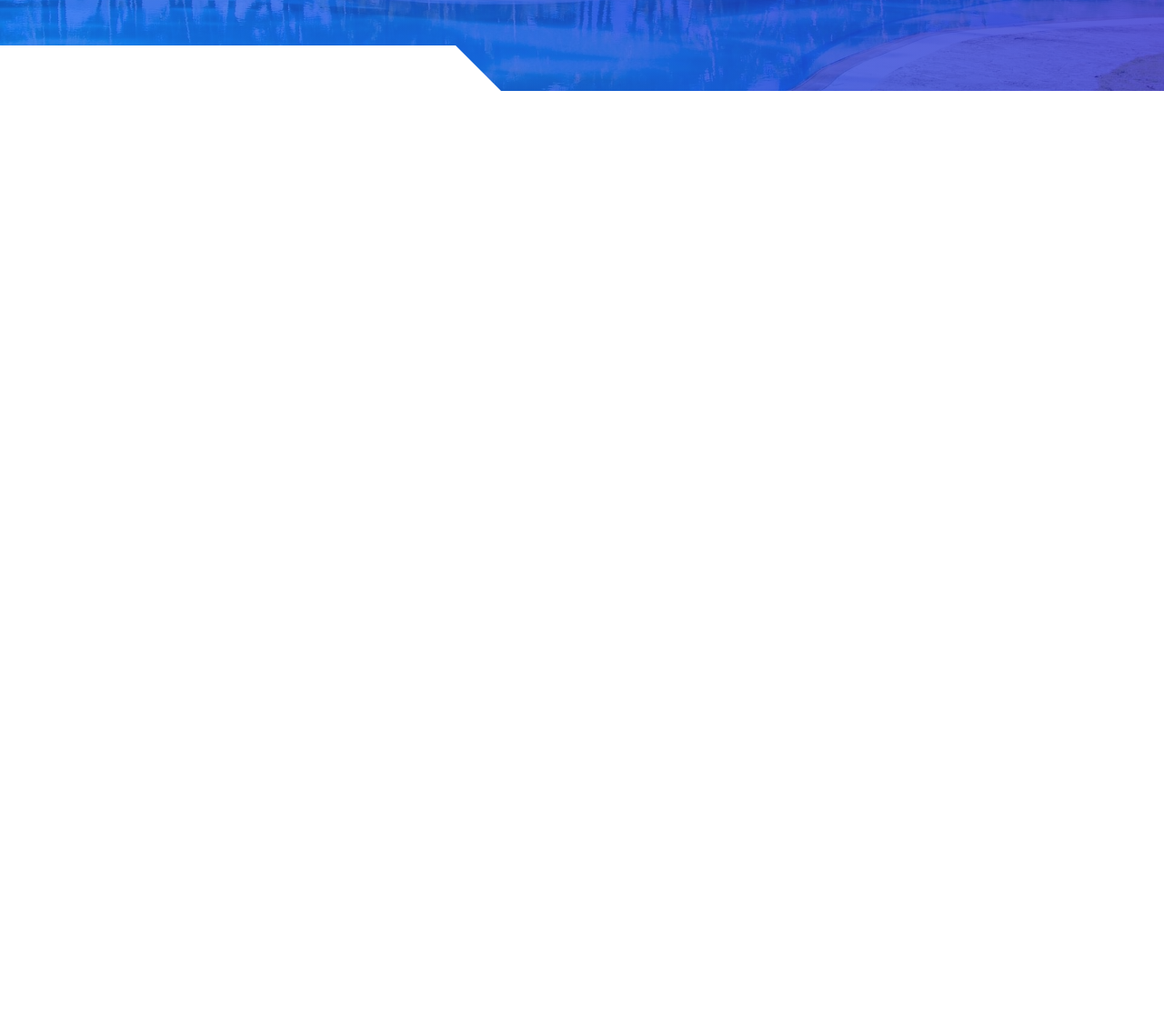
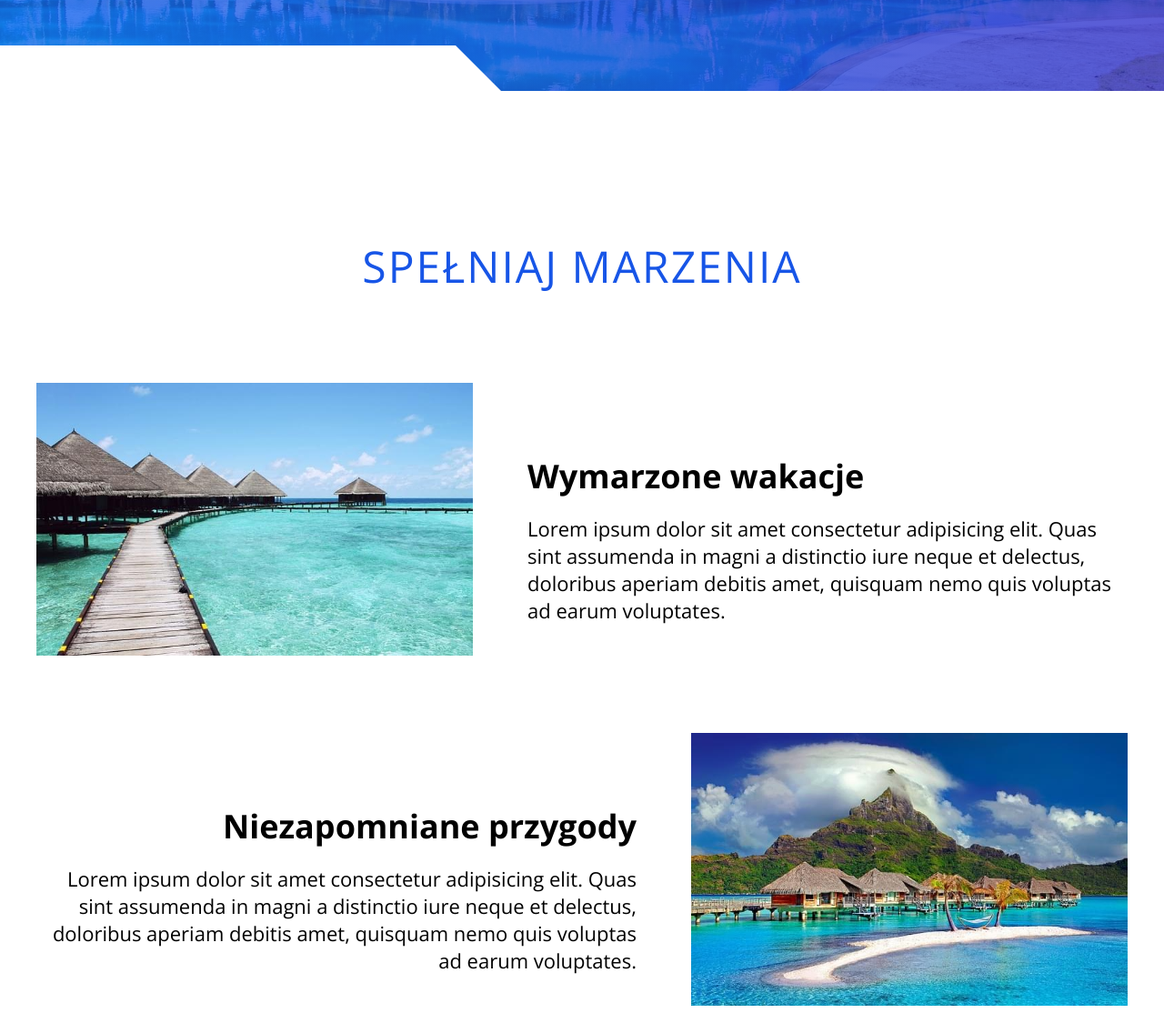
Before and after one commit to ITHusarz/Tropical, a website: page index.html in a window 1280 px wide. Shown: the part 500-1614 px from the top of the page at 91% size. Before the commit the page ends 800 px from the top, so only its background shows below. Drawn offline with nearby package versions, Linux system fonts and the light colour scheme.

Commit message:
dreams section

```diff
--- a/index.html
+++ b/index.html
@@ -41,6 +41,33 @@
         <div class="white-block white-block-left"></div>
     </header>
 
+    <main class="main">
+        <section class="dreams section-padding section white-section">
+
+            <div class="wrapper">
+                <h2 class="section-heading">Spełniaj marzenia</h2>
+
+                <div class="dreams__box">
+                    <div class="dreams__box-img">
+                        <img src="/dist/img/paradise-598201_640.jpg" alt="Domki nad oceanem" class="dreams__img">
+                    </div>
+                    <div class="dreams__box-text">
+                        <h3 class="dreams__title">Wymarzone wakacje</h3>
+                        <p class="dreams__text">Lorem ipsum dolor sit amet consectetur adipisicing elit. Quas sint assumenda in magni a distinctio iure neque et delectus, doloribus aperiam debitis amet, quisquam nemo quis voluptas ad earum voluptates.</p>
+                    </div>
+                </div>
+                <div class="dreams__box">
+                    <div class="dreams__box-img dreams__box-img--right">
+                        <img src="/dist/img/bora-bora-3023437_640.jpg" alt="Domki nad oceanem na tel góry" class="dreams__img">
+                    </div>
+                    <div class="dreams__box-text dreams__box-text--right">
+                        <h3 class="dreams__title">Niezapomniane przygody</h3>
+                        <p class="dreams__text">Lorem ipsum dolor sit amet consectetur adipisicing elit. Quas sint assumenda in magni a distinctio iure neque et delectus, doloribus aperiam debitis amet, quisquam nemo quis voluptas ad earum voluptates.</p>
+                    </div>
+                </div>
+            </div>
+        </section>
+    </main>
 
 
     <script src="/dist/js/script.min.js"></script>
--- a/src/sass/_components.scss
+++ b/src/sass/_components.scss
@@ -50,3 +50,35 @@
         transform-origin: left;
     }
 }
+
+.section-heading {
+    position: relative;
+    margin-bottom: 2em;
+    font-size: 3rem;
+    font-weight: 300;
+    text-transform: uppercase;
+    text-align: center;
+    color: $main-color;
+    letter-spacing: 2px;
+}
+
+.section-padding {
+    padding: 6em 2em;
+}
+
+@media (min-width: 768px) {
+    .section-heading {
+        font-size: 3rem;
+    }
+    .section-padding {
+        padding: 8em 2em;
+    }
+}
+@media (min-width: 992px) {
+    .section-heading {
+        font-size: 4.8rem;
+    }
+    .section-padding {
+        padding: 10em 2em;
+    }
+}
--- a/src/sass/style.scss
+++ b/src/sass/style.scss
@@ -172,10 +172,61 @@ body {
 	}
 }
 
+// MAIN
+// DREAMS SECTION
+.dreams {
+    &__box {
+        display: flex;
+        flex-direction: column;
+        margin: 2em 0;
+    }
+
+    &__img {
+        width: 100%;
+        margin-bottom: 1em;
+    }
+
+    &__title {
+        margin-bottom: 0.5em;
+    }
+
+    &__text {
+        font-size: 1.4rem;
+    }
+}
+
 // =================
 // MEDIA
 // =================
 
+@media (min-width: 576px) {
+    .dreams {
+        &__box {
+            flex-direction: row;
+            justify-content: space-between;
+
+            &-text {
+                width: 55%;
+
+                &--right {
+                    text-align: right;
+                }
+            }
+
+            &-img {
+                width: 40%;
+
+                &--right {
+                    order: 1;
+                }
+            }
+        }
+        &__img {
+            margin-bottom: 0;
+            max-height: 300px;
+        }
+    }
+}
 @media (min-width: 768px) {
 	.white-block {
 		height: 50px;
@@ -195,6 +246,12 @@ body {
 			font-size: 1.6rem;
 		}
 	}
+
+    .dreams {
+        &__text {
+            font-size: 1.8rem;
+        }
+    }
 }
 
 @media (min-width: 992px) {
@@ -210,4 +267,31 @@ body {
 			font-size: 10rem;
 		}
 	}
+
+    .nav {
+        &__item {
+            font-size: 4.8rem;
+        }
+    }
+
+    .dreams {
+        &__box {
+            margin: 5em 0;
+
+            &-text {
+                display: flex;
+                flex-direction: column;
+                justify-content: flex-end;
+                margin-bottom: 2.5em;
+            }
+        }
+
+        &__title {
+            font-size: 3.6rem;
+        }
+
+        &__text {
+            font-size: 2.2rem;
+        }
+    }
 }
```
Also changed, not shown: dist/css/style.min.css, dist/img/bora-bora-3023437_640.jpg (added), dist/img/paradise-598201_640.jpg (added), src/img/bora-bora-3023437_640.jpg (added), src/img/paradise-598201_640.jpg (added).
